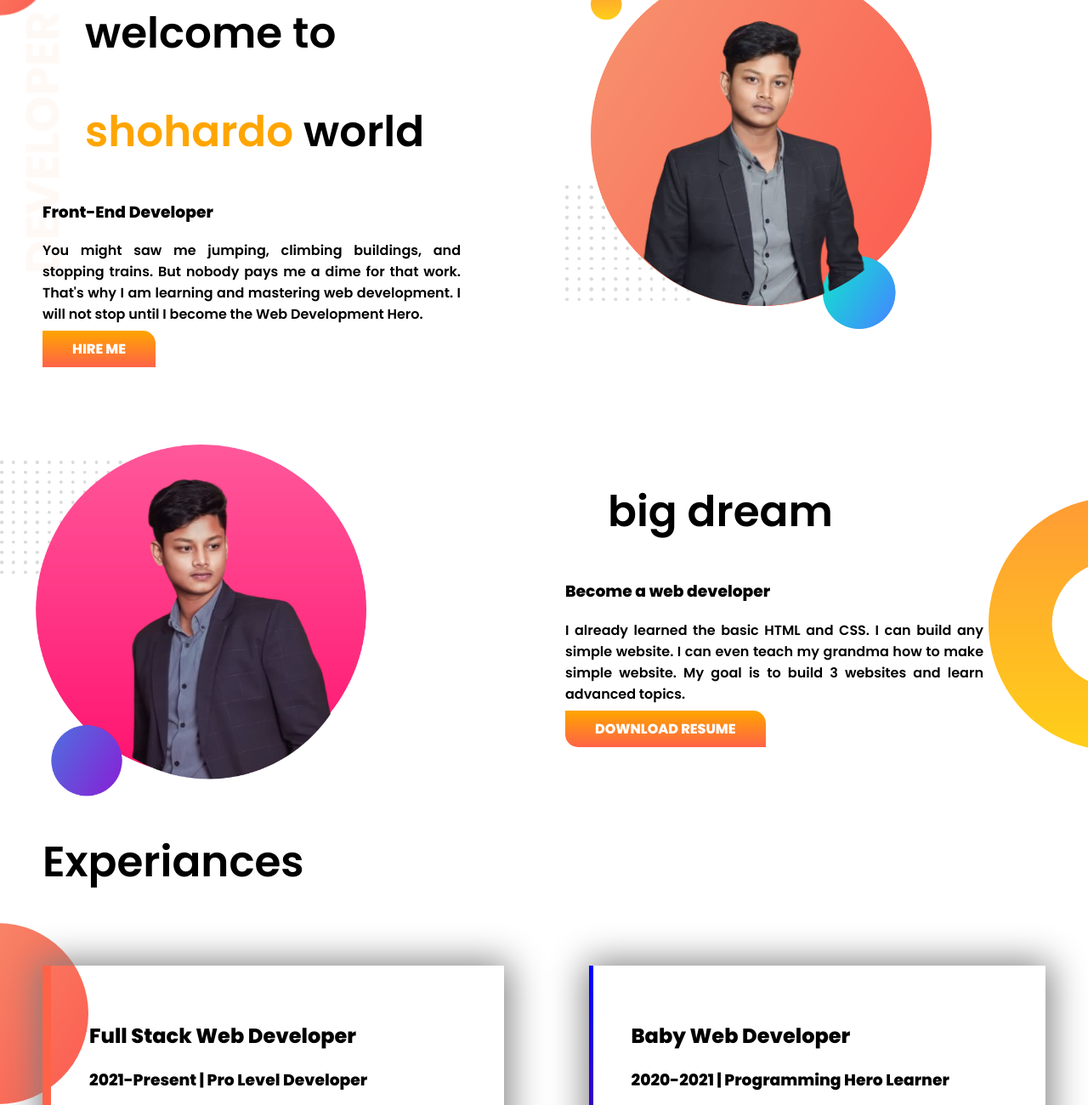
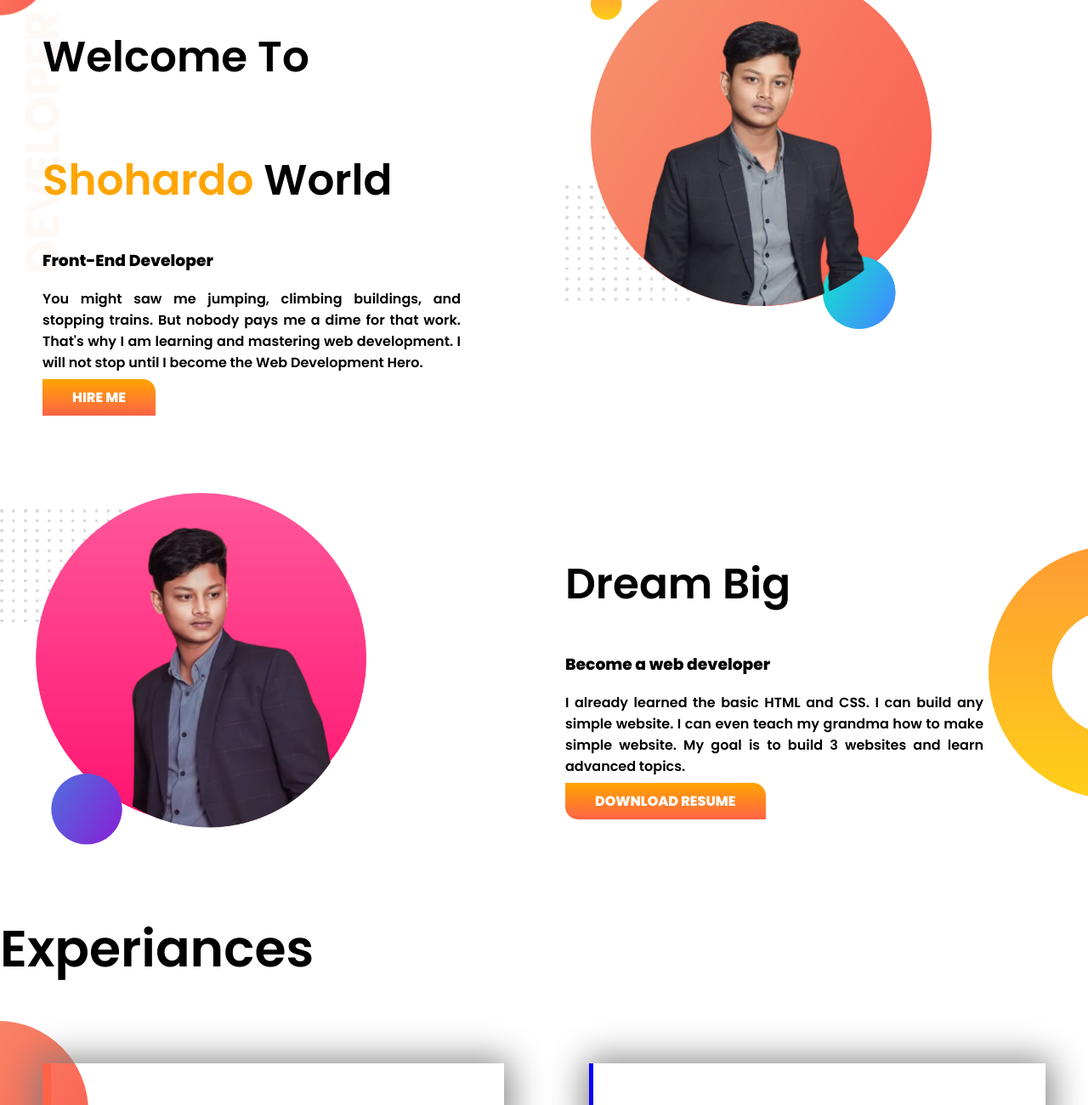
Before and after one commit to wabshohardo/developer-protfolio, a plain HTML site: page index.html in a window 1280 px wide. Shown: the part 40-1340 px from the top of the page at 85% size. Drawn offline with Linux system fonts and the light colour scheme.

Commit message:
colour updating

```diff
--- a/index.html
+++ b/index.html
@@ -15,8 +15,8 @@
     <section class="welcome-section">
         <!-- this is content area -->
         <div class="content-area half-width">
-            <h1>welcome to</h1>
-            <h1><span class="orange-color">shohardo</span> world</h1>
+            <h1>Welcome To</h1>
+            <h1><span class="orange-color">Shohardo</span> World</h1>
             <h3>Front-End Developer</h3>
             <P>You might saw me jumping, climbing buildings, and stopping trains. But nobody pays me a dime for that
                 work. That's why I am learning and mastering web development. I will not stop until I become the Web
@@ -32,7 +32,7 @@
     <section class="dream-section">
         <!-- this is content area -->
         <div class="content-area half-width">
-            <h1>big dream</h1>
+            <h1>Dream Big</h1>
             <h3>Become a web developer</h3>
             <p>I already learned the basic HTML and CSS. I can build any simple website. I can even teach my grandma how
                 to make simple website. My goal is to build 3 websites and learn advanced topics.</p>
--- a/style.css
+++ b/style.css
@@ -62,10 +62,15 @@ section {
   border-bottom-left-radius: 15px;
 }
 
-h1 {
+/* h1 {
   font-size: 50px;
   font-weight: 600;
   padding-left: 50px;
+} */
+h1 {
+  font-size: 60px;
+  font-weight: 400;
+  margin-top: 70px;
 }
 
 .experiances-list {
@@ -78,17 +83,20 @@ h1 {
 .experiances-section {
   background-image: url(images/exp-bg.png);
   background-repeat: no-repeat;
-  /* flex-direction: row-reverse; */
 }
 
 footer {
   padding-left: 600px;
 }
 
+.experiances-list h3 {
+  color: orange;
+}
+
 .experiance-list {
   margin: 30px;
   padding: 30px;
-  border-left: 10px solid #FF8911;
+  border-left: 10px solid, orange;
   border-image: linear-gradient(orange, tomato);
   border-image-slice: 1;
   box-shadow: 1px 1px 30px gray;
```
